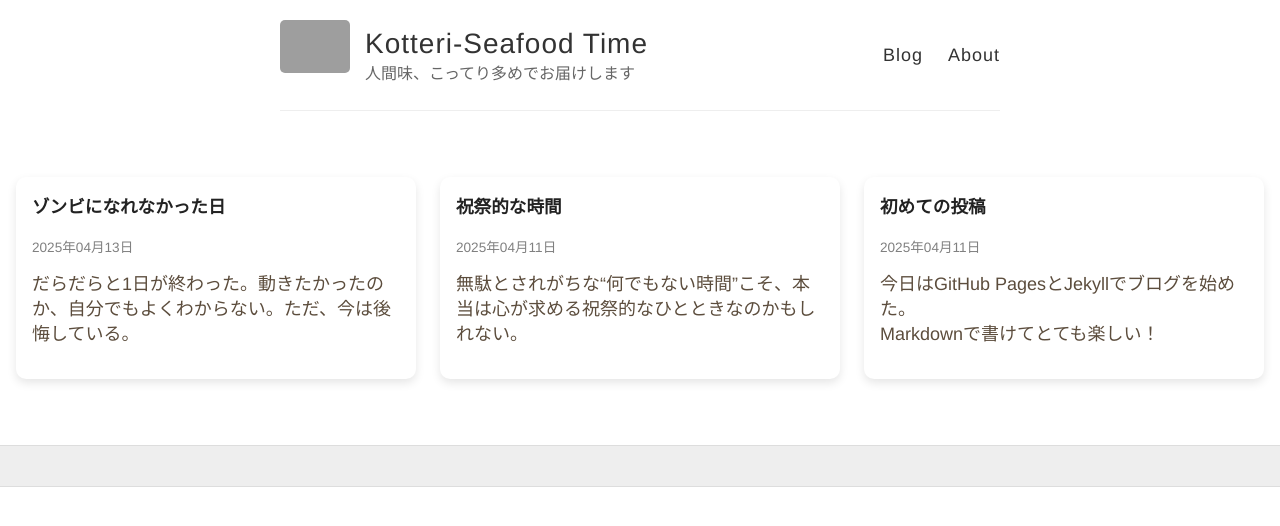
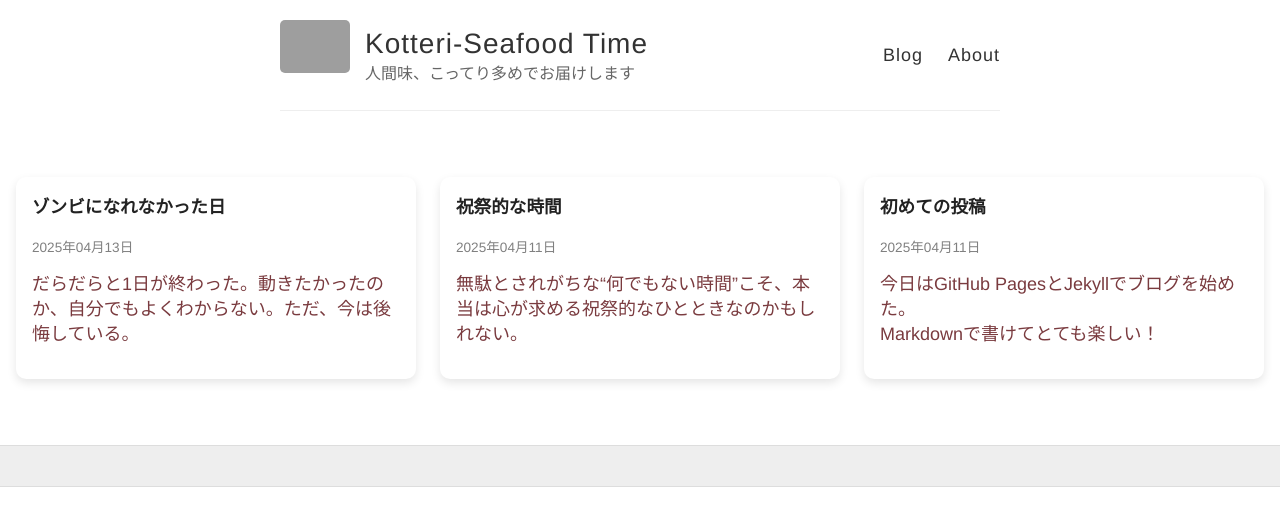
Before and after one commit to Kotteri-Seafood/Kotteri-Seafood.github.io, a Jekyll site: the page built from index.html, in a window 1280 px wide. Shown: the top 526 px of the page. Built offline with Jekyll 4.4.1, drawn with Linux system fonts in a browser that asks for light colours; grey boxes are pictures that could not be loaded.

Commit message:
Update style.scss

```diff
--- a/assets/css/style.scss
+++ b/assets/css/style.scss
@@ -322,11 +322,6 @@ footer {
 }
 
 .post-card a {
-  color: #5c4d3d;
+  color: #7a3b3f;
   text-decoration: none;
 }
-
-.post-card a:hover {
-  text-decoration: underline;
-  color: #7a3b3f; // hover時に少し赤みを足すのもアリ
-}
```
